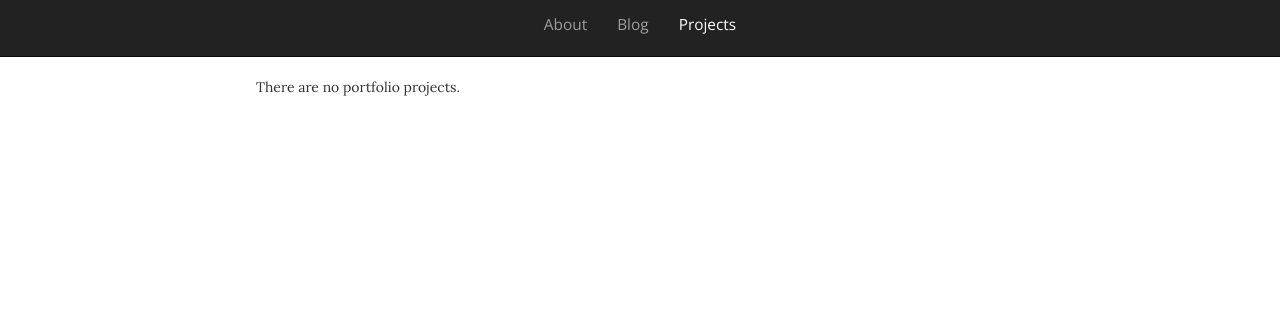
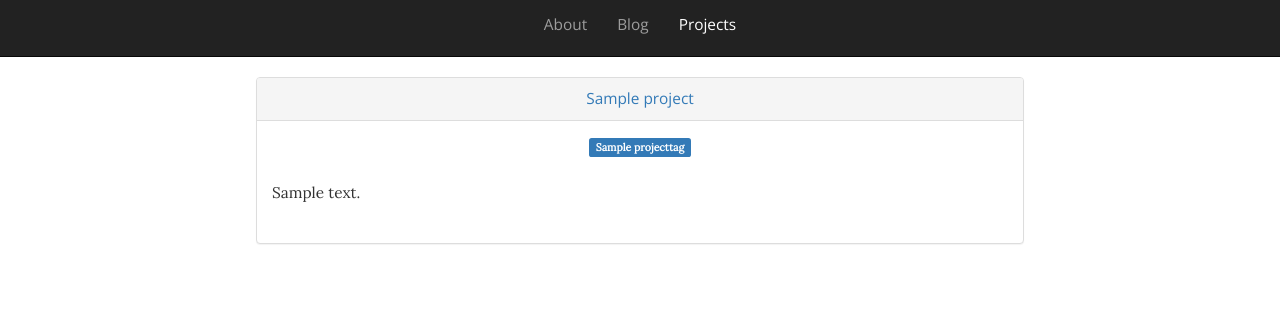
Before and after one commit to rcutmore/robcutmore.com, a Django app: page /portfolio/1/ in a window 1280 px wide. Shown: the top 317 px of the page. Run offline with Django 3.2, Linux system fonts and the light colour scheme; tables that the repository leaves empty hold one stand-in row (values such as "Sample post"); parts of the project's set-up code (start-up, migrations or seed data) failed here and were passed over; some libraries are stand-ins or nearby versions.

Commit message:
Update to use custom templatetag to display portfolio projects.

```diff
--- /dev/null
+++ b/robcutmore-com/apps/portfolio/templatetags/portfolio_tags.py
@@ -0,0 +1,28 @@
+from django import template
+from django.core.paginator import Paginator, EmptyPage, PageNotAnInteger
+
+from ..models import Project
+
+register = template.Library()
+
+@register.inclusion_tag('portfolio/projects.html')
+def get_project_list(page=None, tag=None):
+    if tag:
+        all_projects = Project.objects.filter(tags__title=tag)
+        filtered = True
+    else:
+        all_projects = Project.objects.all()
+        filtered = False
+
+    paginator = Paginator(all_projects, 5)
+
+    try:
+        projects = paginator.page(page)
+    except PageNotAnInteger:
+        # page is not an integer so show the first page.
+        projects = paginator.page(1)
+    except EmptyPage:
+        # page is higher than total number of pages so show last page.
+        projects = paginator.page(paginator.num_pages)
+
+    return {'projects': projects, 'filtered': filtered}
--- a/robcutmore-com/templates/portfolio/project_list.html
+++ b/robcutmore-com/templates/portfolio/project_list.html
@@ -1,45 +1,15 @@
 {% extends 'common/base.html' %}
 
-{% load common_tags %}
+{% load portfolio_tags %}
 
 {% block title %}
     Projects
 {% endblock %}
 
 {% block body %}
-    {% if projects %}
-        {% for project in projects %}
-            <div class="content-container">
-                <div class="panel panel-default">
-                    <div class="panel-heading project-title centered-content">
-                        {% if project.url %}
-                            <a href="{{ project.url }}" target="_blank">{{ project.title }}</a>
-                        {% else %}
-                            {{ project.title }}
-                        {% endif %}
-                    </div>
-
-                    <div class="panel-body">
-                        <div class="centered-content">
-                            {% for tag in project.tags.all %}
-                                <a href="{% url 'portfolio:project_list_filtered' tag=tag.title %}" class="tag">
-                                    <span class="label label-primary">{{ tag.title }}</span>
-                                </a>
-                            {% endfor %}
-                        </div>
-
-                        <p>
-                            {% autoescape off %}
-                                {{ project.description|markdownify }}
-                            {% endautoescape %}
-                        </p>
-                    </div>
-                </div>
-            </div>
-        {% endfor %}
-    {% else %}
-        <div class="content-container">There are no portfolio projects.</div>
-    {% endif %}
+    <div id="project-list">
+        {% get_project_list page=page tag=tag %}
+    </div>
 
     {% include 'common/pagination.html' with items=projects %}
 {% endblock %}
--- /dev/null
+++ b/robcutmore-com/templates/portfolio/projects.html
@@ -0,0 +1,43 @@
+{% load common_tags %}
+
+{% if filtered %}
+    <div class="content-container centered-content">
+        <a href="#" class="tag" data-tag="">
+            <span class="label label-primary">View All</span>
+        </a>
+    </div>
+{% endif %}
+
+{% if projects %}
+    {% for project in projects %}
+        <div class="content-container">
+            <div class="panel panel-default">
+                <div class="panel-heading project-title centered-content">
+                    {% if project.url %}
+                        <a href="{{ project.url }}" target="_blank">{{ project.title }}</a>
+                    {% else %}
+                        {{ project.title }}
+                    {% endif %}
+                </div>
+
+                <div class="panel-body">
+                    <div class="centered-content">
+                        {% for tag in project.tags.all %}
+                            <a href="#" class="tag">
+                                <span class="label label-primary">{{ tag.title }}</span>
+                            </a>
+                        {% endfor %}
+                    </div>
+
+                    <p>
+                        {% autoescape off %}
+                            {{ project.description|markdownify }}
+                        {% endautoescape %}
+                    </p>
+                </div>
+            </div>
+        </div>
+    {% endfor %}
+{% else %}
+    <div class="content-container centered-content">There are no portfolio projects.</div>
+{% endif %}
```
